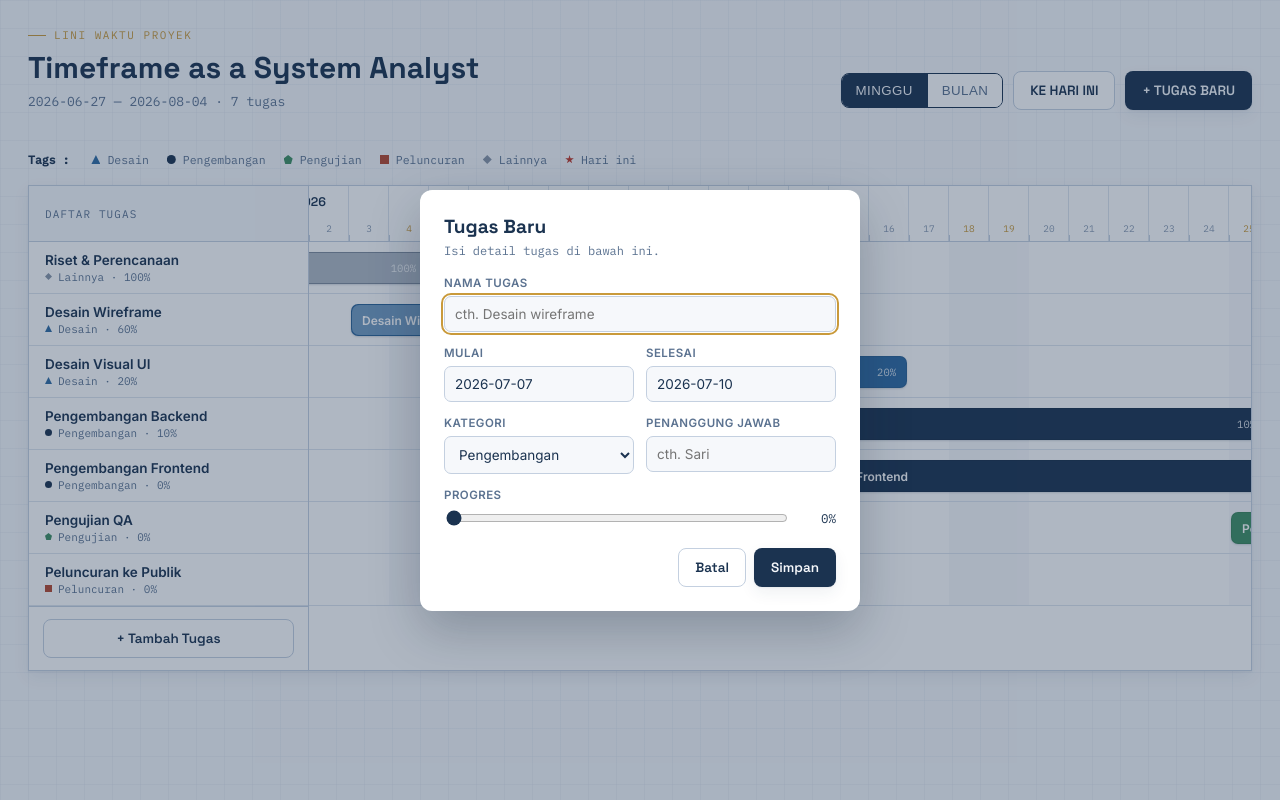
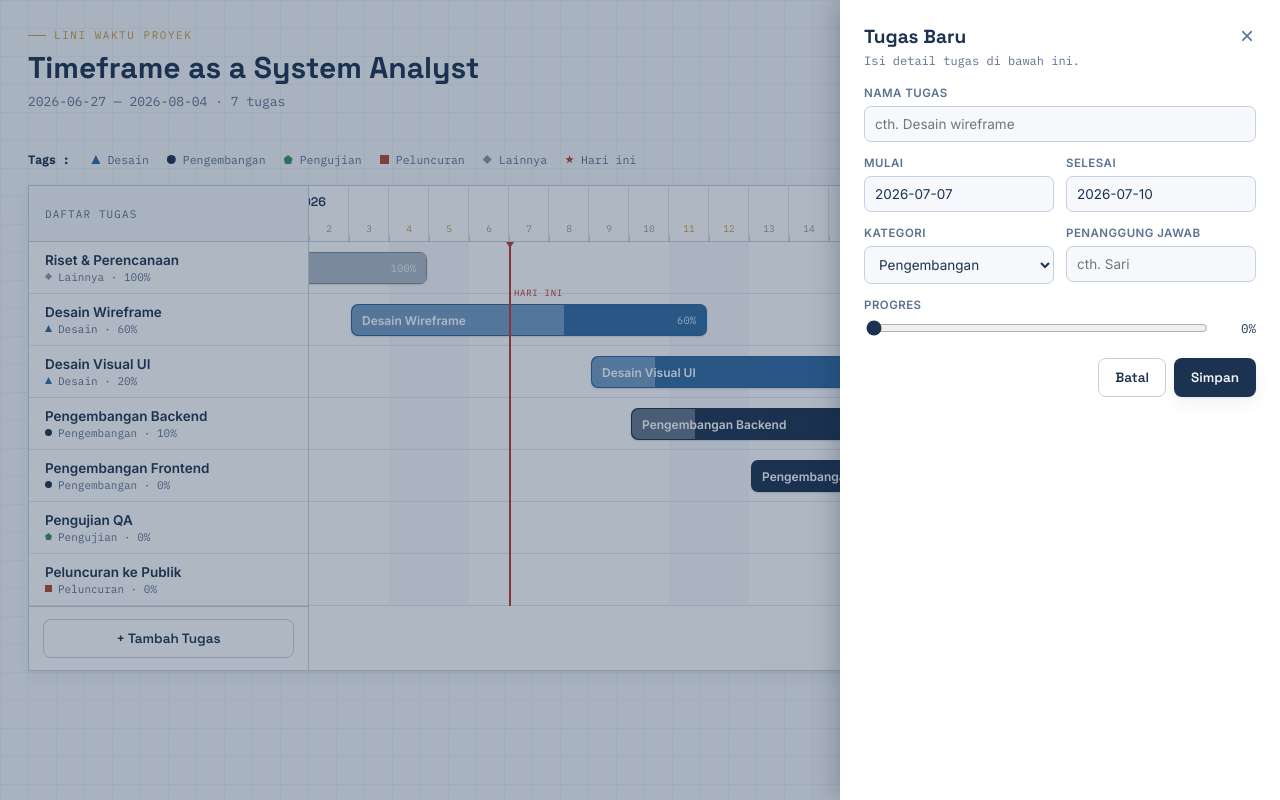
Before and after one commit to chunkeymost/time-pro, a plain HTML site: page index.html in a window 1280 px wide. Both pictures are taken after a click on the button "+ TUGAS BARU". Drawn offline with Linux system fonts and the light colour scheme.

Commit message:
feat: sesuaikan modal menjadi sidepeak secara logic masih sama

```diff
--- a/index.html
+++ b/index.html
@@ -388,32 +388,60 @@
   .cat-today{ background:var(--cut-line); }
   .legend-dot.cat-today{ clip-path:polygon(50% 0%,61% 35%,98% 35%,68% 57%,79% 91%,50% 70%,21% 91%,32% 57%,2% 35%,39% 35%); }
 
-  /* ---------- Modal ---------- */
+  /* ---------- Side Panel ---------- */
   .overlay{
     position:fixed; inset:0;
+    background:rgba(27,51,80,0);
+    z-index:50;
+    display:flex;
+    justify-content:flex-end;
+    visibility:hidden;
+    opacity:0;
+    transition:opacity .25s ease, visibility .25s ease, background .25s ease;
+    pointer-events:none;
+  }
+  .overlay.open{
     background:rgba(27,51,80,.35);
-    display:none;
-    align-items:center;
-    justify-content:center;
-    z-index:50;
-    padding:20px;
+    visibility:visible;
+    opacity:1;
+    pointer-events:auto;
   }
-  .overlay.open{ display:flex; }
   .modal{
     background:var(--surface);
-    width:100%;
-    max-width:440px;
-    border-radius:12px;
-    box-shadow:0 20px 50px rgba(15,30,50,.25);
+    width:440px;
+    max-width:100vw;
+    height:100%;
+    box-shadow:-4px 0 24px rgba(15,30,50,.25);
     padding:24px;
     font-family:'Inter', sans-serif;
+    overflow-y:auto;
+    transform:translateX(100%);
+    transition:transform .25s ease;
   }
-  .modal h2{
+  .overlay.open .modal{
+    transform:translateX(0);
+  }
+  .modal-head{
+    display:flex;
+    align-items:flex-start;
+    justify-content:space-between;
+    margin-bottom:4px;
+  }
+  .modal-head h2{
     font-family:'Space Grotesk', sans-serif;
     font-size:19px;
-    margin:0 0 4px;
+    margin:0;
     color:var(--ink);
   }
+  .modal-close{
+    background:none; border:none;
+    font-size:24px;
+    color:var(--ink-soft);
+    cursor:pointer;
+    padding:0 2px;
+    line-height:1;
+  }
+  .modal-close:hover{ color:var(--ink); }
   .modal .modal-sub{
     font-size:12px;
     color:var(--ink-soft);
@@ -493,6 +521,7 @@
     #project-title{ font-size:18px; }
     .legend{ gap:8px; font-size:10.5px; }
     .title-block{ min-width:0; }
+    .modal{ width:100vw; }
   }
 
   @media (prefers-reduced-motion: reduce){
@@ -542,7 +571,10 @@
 <!-- Modal -->
 <div class="overlay" id="overlay">
   <div class="modal">
-    <h2 id="modal-title">Tugas Baru</h2>
+    <div class="modal-head">
+      <h2 id="modal-title">Tugas Baru</h2>
+      <button class="modal-close" id="close-btn">&times;</button>
+    </div>
     <div class="modal-sub" id="modal-sub">Isi detail tugas di bawah ini.</div>
 
     <div class="field">
@@ -961,6 +993,7 @@
   });
 
   document.getElementById('cancel-btn').addEventListener('click', closeModal);
+  document.getElementById('close-btn').addEventListener('click', closeModal);
   els.overlay.addEventListener('click', (e)=>{ if(e.target===els.overlay) closeModal(); });
 
   document.getElementById('save-btn').addEventListener('click', ()=>{
```
